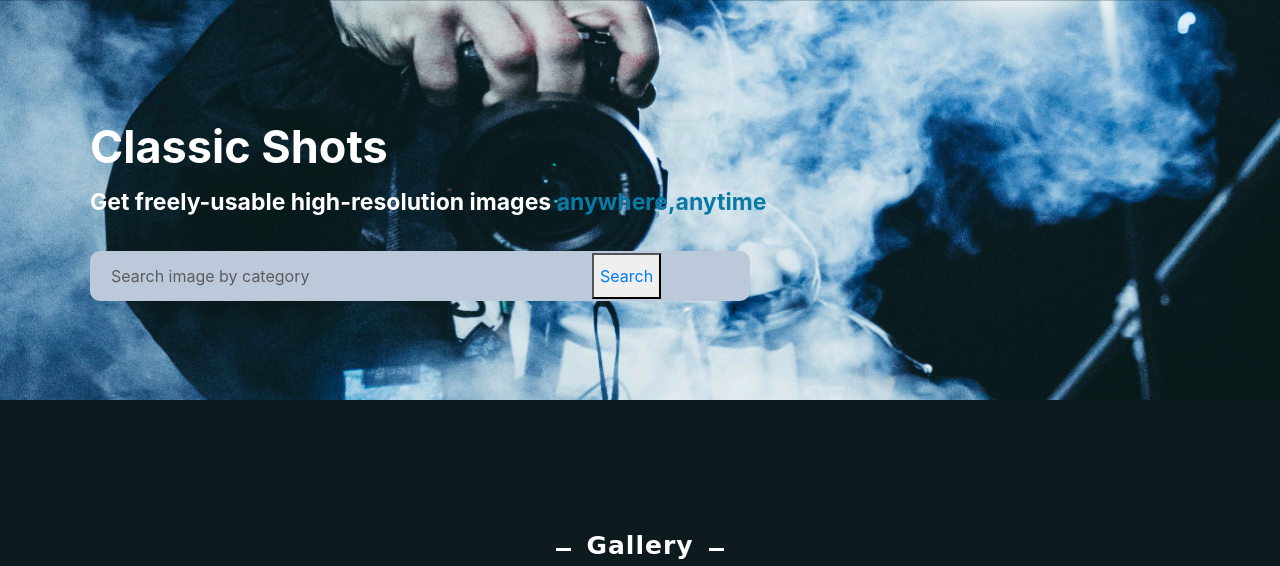
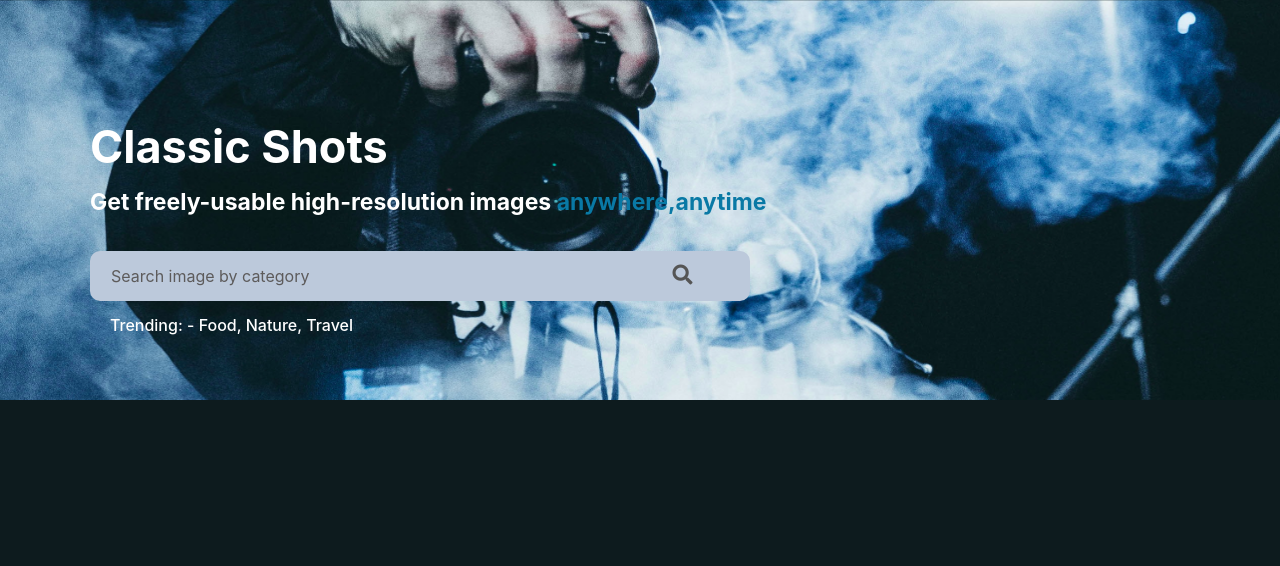
Before and after one commit to Shalyne-Waweru/Classic-Shots, a Django app: page /location/1/ in a window 1280 px wide. Shown: the part 110-676 px from the top of the page. Run offline with Django 4.2, Linux system fonts and the light colour scheme; data that the repository does not hold is empty; some libraries are stand-ins or nearby versions; some web fonts are replaced.

Commit message:
Add the final CSS changes

```diff
--- a/static/css/gallery.css
+++ b/static/css/gallery.css
@@ -131,6 +131,11 @@ body {
   height: 50px;
   background-color: #BCC9DB;
   margin-top: 30px;
+}
+
+.search-items{
+  margin-top: 15px;
+  margin-left: 20px;
 }
 
 input[type="search"] {
--- a/templates/gallery.html
+++ b/templates/gallery.html
@@ -16,6 +16,8 @@
         <button class="searchBtn" type="submit"><i class="fas fa-search"></i></button>
       </form>
     </div>
+
+    <h6 class="search-items">Trending: - Food, Nature, Travel</h6>
   </div>
 
 </div>
--- a/templates/location.html
+++ b/templates/location.html
@@ -11,9 +11,13 @@
 
     <!-- Search Section -->
     <div class="search-section">
-      <input type="search" id="category" placeholder="Search image by category" required>
-      <button type="button"><a href="#">Search</a></button>
+      <form class="navbar-form" role="search" action="{% url 'search_results' %}">
+        <input type="search" id="category" placeholder="Search image by category" name="category" required>
+        <button class="searchBtn" type="submit"><i class="fas fa-search"></i></button>
+      </form>
     </div>
+
+    <h6 class="search-items">Trending: - Food, Nature, Travel</h6>
   </div>
 
 </div>
@@ -45,9 +49,9 @@
 
       <!-- The Modal -->
       <div class="main-modal">
-        <div id="my-Modal" class="modal" id="{{image_item.id}}" tabindex="-1" role="dialog"
+        <div class="modal" id="{{image_item.id}}" tabindex="-1" role="dialog"
           aria-labelledby="exampleModalCenterTitle" aria-hidden="true">
-          <span class="close">&times;</span>
+          <span class="close" data-dismiss="modal">&times;</span>
           <img class="modal-content" id="img01" src="{{image_item.image.url}}" alt="Gallery Image">
 
           <div id="model-img-info">
--- a/templates/search.html
+++ b/templates/search.html
@@ -16,6 +16,8 @@
         <button class="searchBtn" type="submit"><i class="fas fa-search"></i></button>
       </form>
     </div>
+
+    <h6 class="search-items">Trending: - Food, Nature, Travel</h6>
   </div>
 
 </div>
```
